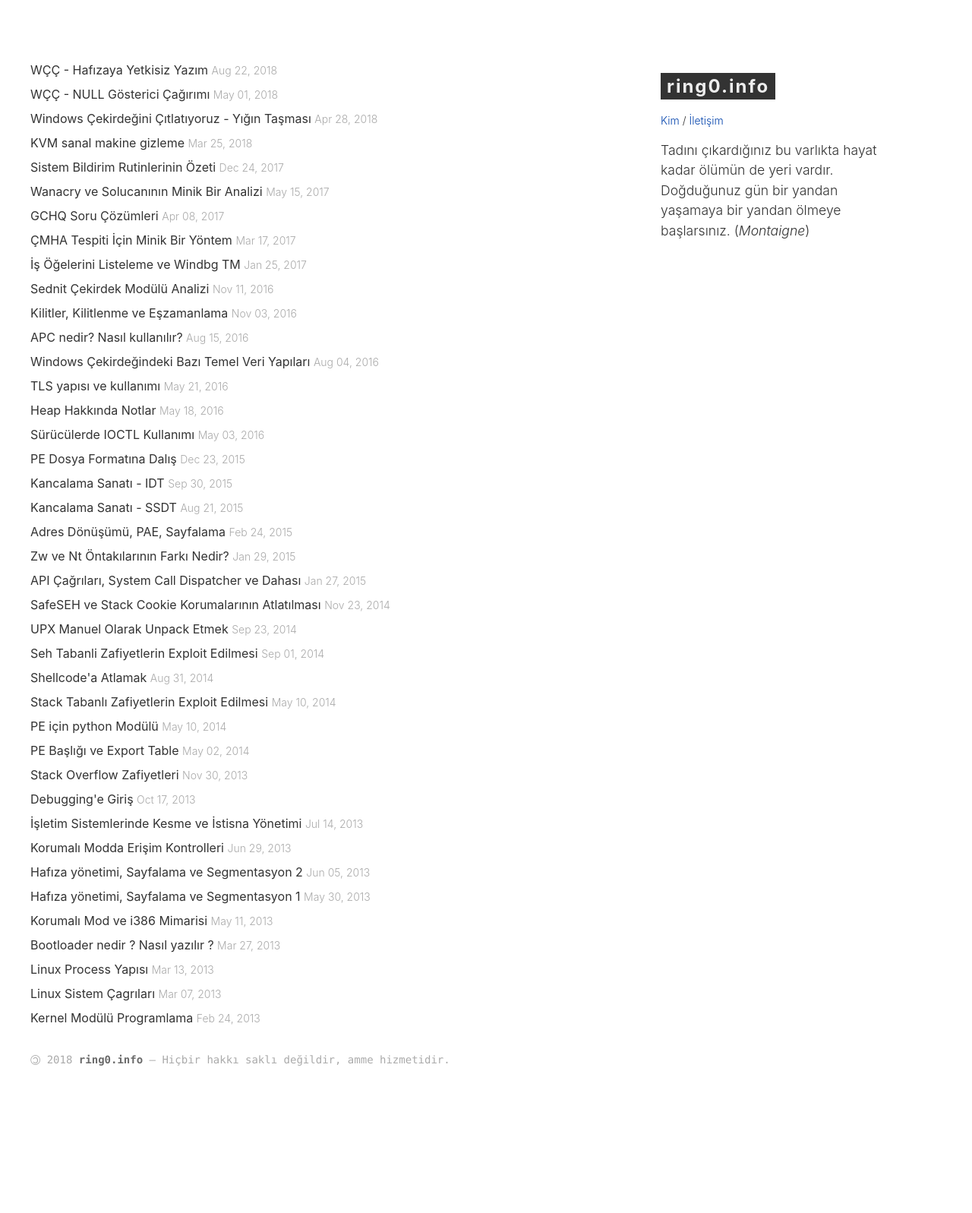
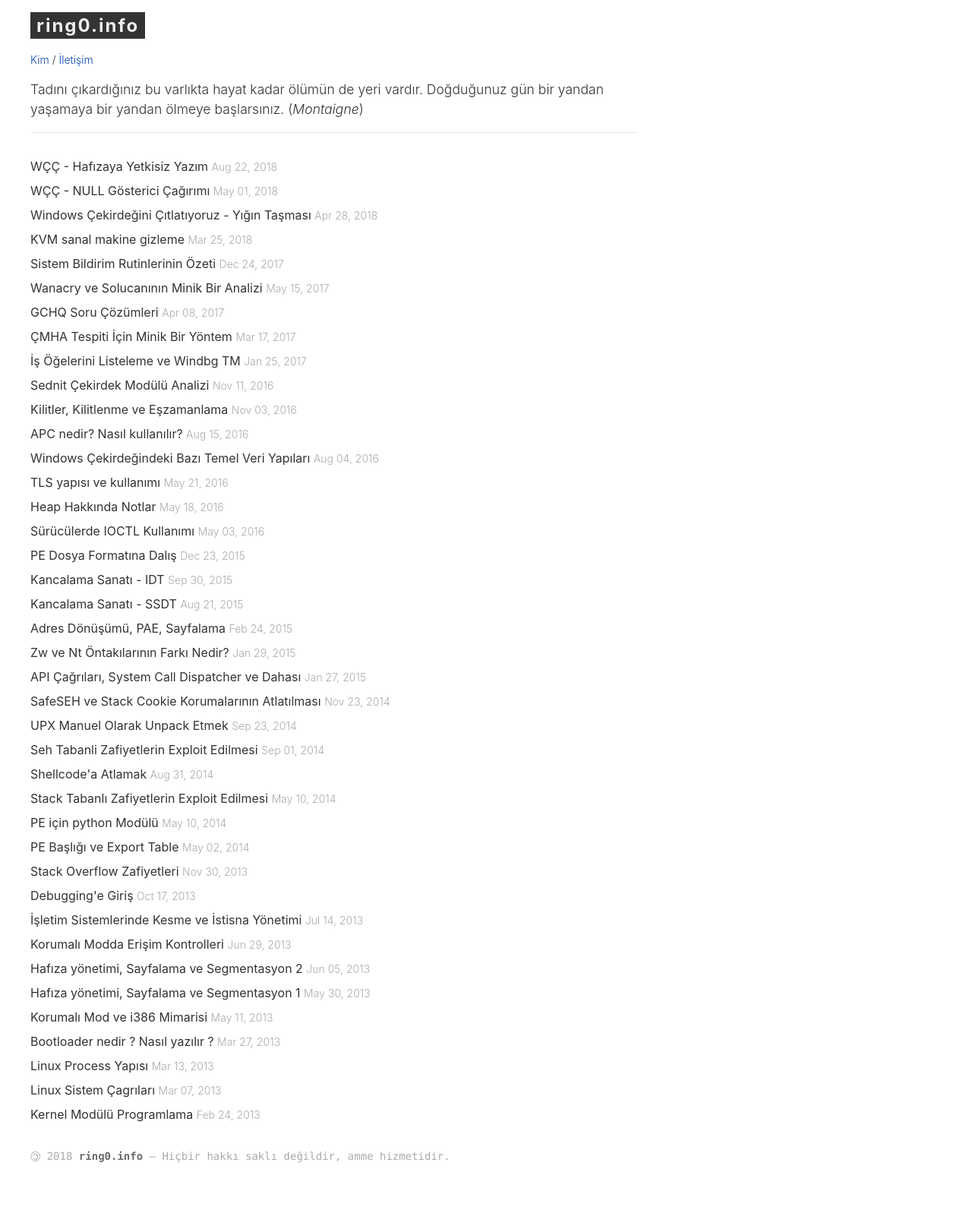
Before and after one commit to philophys/philophys.github.com, a Jekyll site: the page built from index.html, in a window 1280 px wide. Shown: the whole page at 76% size. Built offline with Jekyll 4.4.1, drawn with Linux system fonts in a browser that asks for light colours; before the commit the page ends 1470 px from its top, so only the background shows below that.

Commit message:
Update _layout.scss

```diff
--- a/_sass/_layout.scss
+++ b/_sass/_layout.scss
@@ -48,6 +48,12 @@
     #site-intro {
         font-size: 1.1rem;
     }
+}
+.home .site-header {
+    border-bottom: 1px solid $grey-color-light;
+    margin-top: -2rem;
+    max-width: $max-width;
+    position: inherit;
 }
 
 .smallcap {
```
